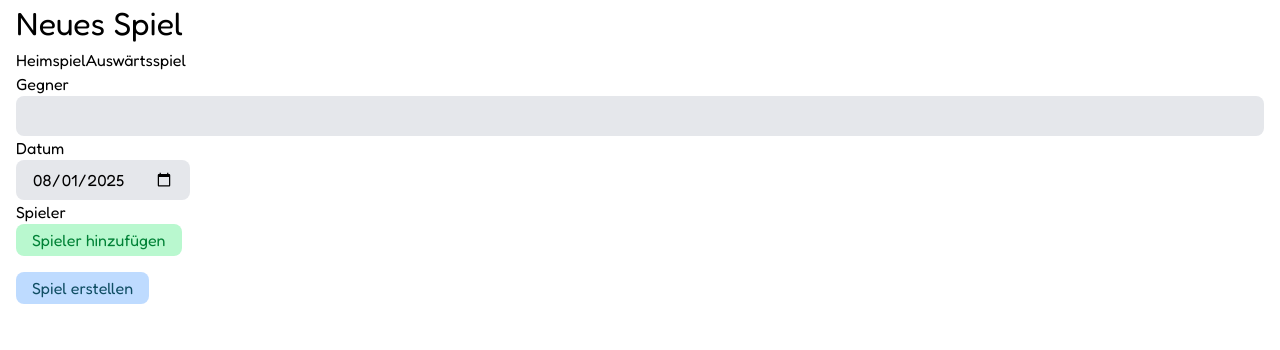
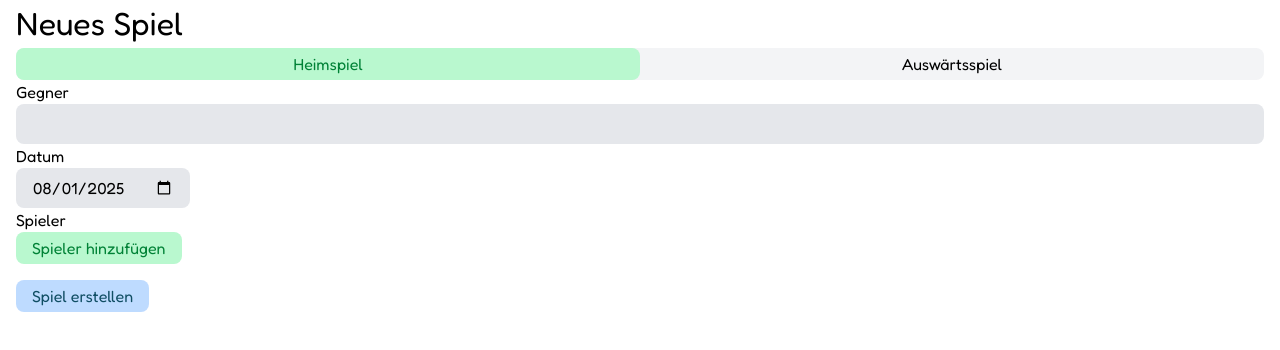
Before and after one commit to silvankammermann/stattrack, a React (Vite) app: page /new-game in a window 1280 px wide. Shown: the top 350 px of the page. Built offline with nearby package versions, Linux system fonts and the light colour scheme.

Commit message:
toggle styling

```diff
--- a/src/components/Toggle.tsx
+++ b/src/components/Toggle.tsx
@@ -8,7 +8,7 @@ type ToggleProps = {
 export default function Toggle({ options, onToggle }: ToggleProps) {
   const [current, setCurrent] = useState<string>(options[0]);
   return <>
-    <div>
+    <div className="grid grid-cols-2 bg-gray-100 rounded-lg">
       {options.map((option, i) =>
         <button
           key={i}
@@ -18,7 +18,10 @@ export default function Toggle({ options, onToggle }: ToggleProps) {
             if (onToggle) onToggle(option, current);
             setCurrent(option);
           }}
-          className={option == current ? "selected" : ""}>
+          className={`
+          ${option == current && "bg-green-200 rounded-lg text-green-700"}
+          px-4 py-1
+          `}>
           {option}
         </button>)}
     </div>
```
